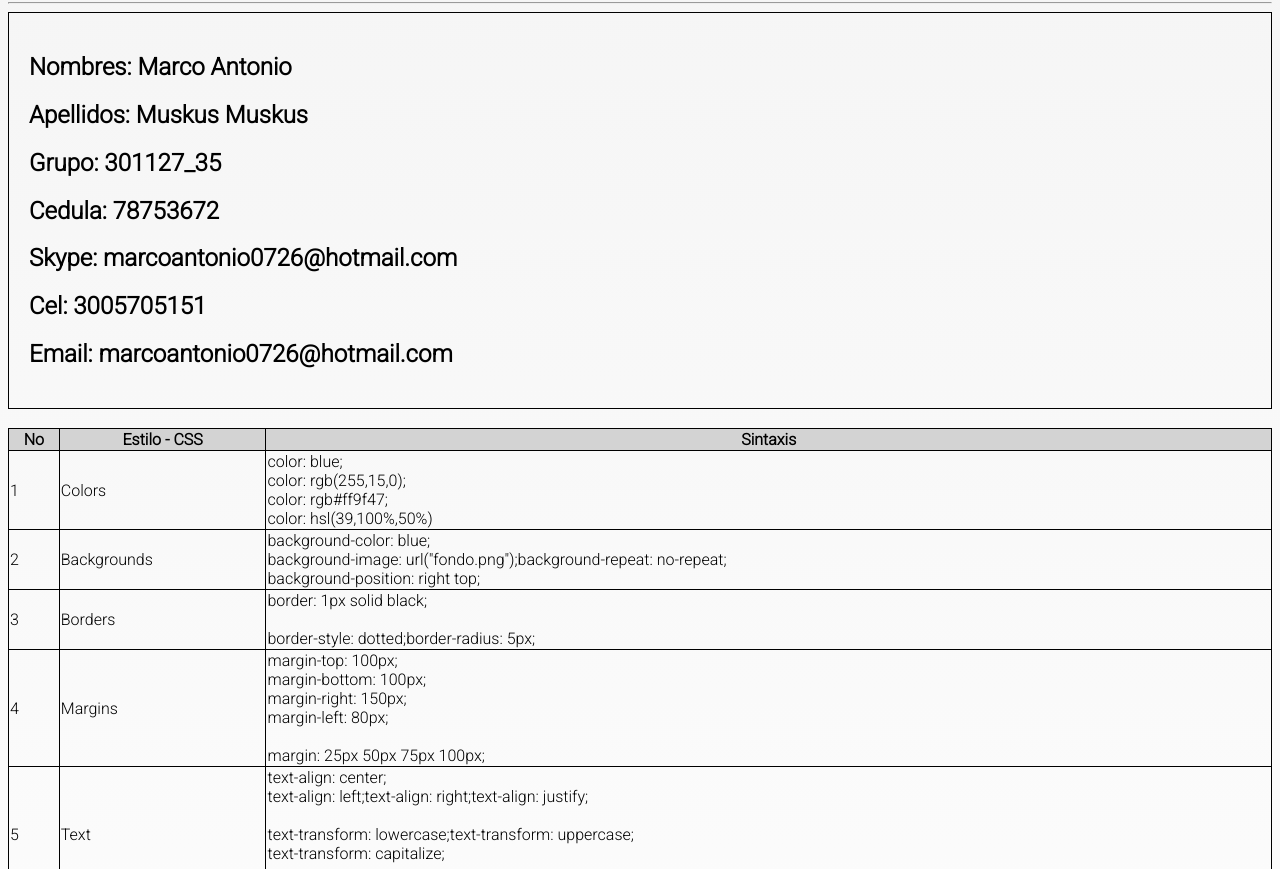
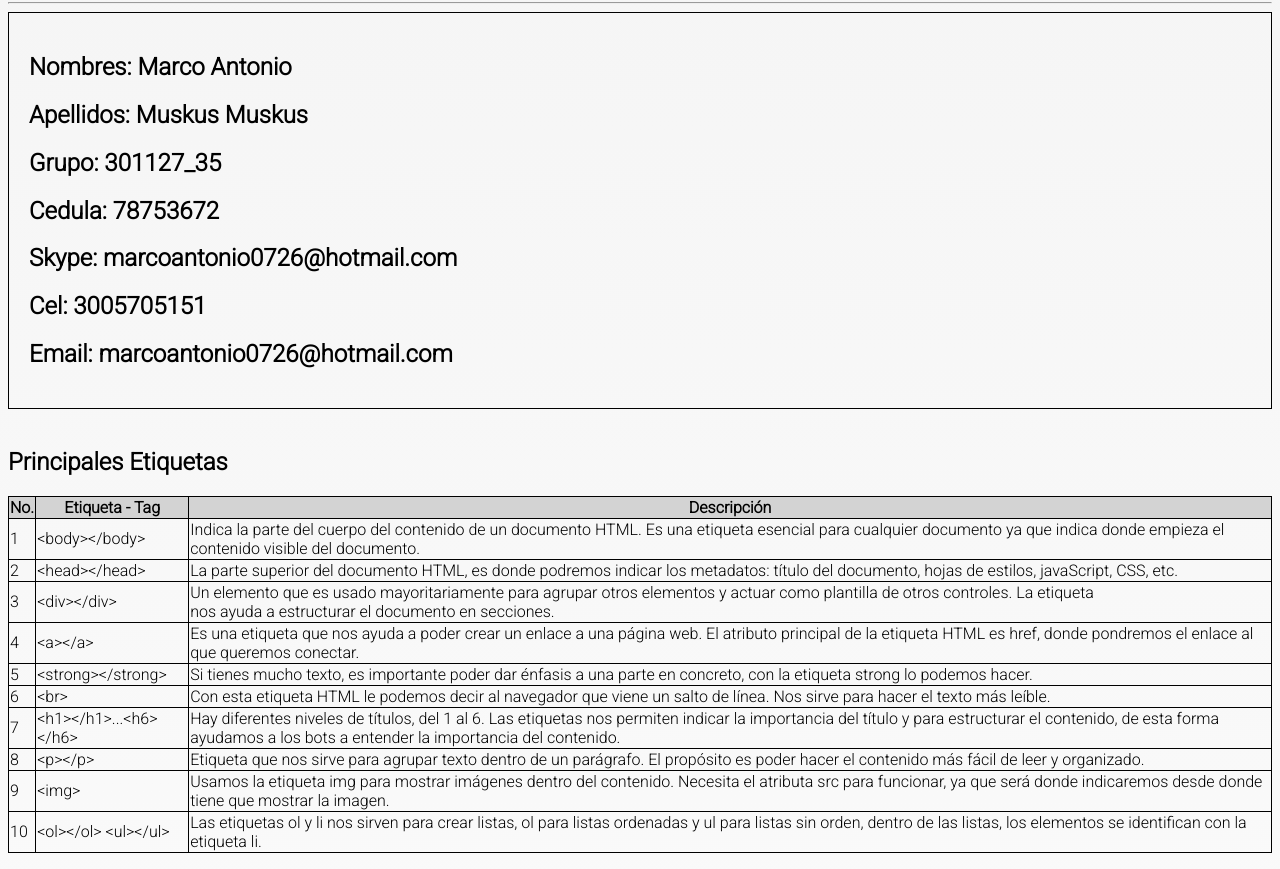
Before and after one commit to juanmuskus/unadweb2020, a plain HTML site: page index.html in a window 1280 px wide. Shown: the part 83-952 px from the top of the page. Drawn offline with Linux system fonts and the light colour scheme.

Commit message:
Add files via upload

```diff
--- a/estilo.css
+++ b/estilo.css
@@ -29,7 +29,15 @@ table{
     border-collapse: collapse;
     width: 100%;
 }
+footer{
+    text-align: center;
+}
+
 
 table tr:hover {
     background-color: LIGHTCYAN;
 }
+
+#titags{
+    width: 150px;
+}
--- a/index.html
+++ b/index.html
@@ -20,6 +20,71 @@
         <h2>Email: marcoantonio0726@hotmail.com</h2>
     </section><br>
     <section>
+      <h2>Principales Etiquetas</h2>
+      <table>
+        <thead>
+          <tr>
+            <th>No.</th>
+            <th  id="titags">Etiqueta - Tag</th>
+            <th>Descripción</th>
+          </tr>
+        </thead>
+        <tbody>
+          <tr>
+            <td>1</td>
+            <td>&lt;body&gt;&lt;/body&gt;</td>
+            <td>Indica la parte del cuerpo del contenido de un documento HTML. Es una etiqueta esencial para cualquier documento ya que indica donde empieza el contenido visible del documento.</td>
+          </tr>
+          <tr>
+            <td>2</td>
+            <td>&lt;head&gt;&lt;/head&gt;</td>
+            <td>La parte superior del documento HTML, es donde podremos indicar los metadatos: título del documento, hojas de estilos, javaScript, CSS, etc.</td>
+          </tr>
+          <tr>
+            <td>3</td>
+            <td>&lt;div&gt;&lt;/div&gt;</td>
+            <td>Un elemento que es usado mayoritariamente para agrupar otros elementos y actuar como plantilla de otros controles. La etiqueta <div> nos ayuda a estructurar el documento en secciones.</td>
+          </tr>
+          <tr>
+            <td>4</td>
+            <td>&lt;a&gt;&lt;/a&gt;</td>
+            <td>Es una etiqueta que nos ayuda a poder crear un enlace a una página web. El atributo principal de la etiqueta HTML es href, donde pondremos el enlace al que queremos conectar.</td>
+          </tr>
+          <tr>
+            <td>5</td>
+            <td>&lt;strong&gt;&lt;/strong&gt;</td>
+            <td>Si tienes mucho texto, es importante poder dar énfasis a una parte en concreto, con la etiqueta strong lo podemos hacer.</td>
+          </tr>
+          <tr>
+            <td>6</td>
+            <td>&lt;br&gt;</td>
+            <td>Con esta etiqueta HTML le podemos decir al navegador que viene un salto de línea. Nos sirve para hacer el texto más leíble.</td>
+          </tr>
+          <tr>
+            <td>7</td>
+            <td>&lt;h1&gt;&lt;/h1&gt;...&lt;h6&gt;&lt;/h6&gt;</td>
+            <td>Hay diferentes niveles de títulos, del 1 al 6. Las etiquetas <H + número> nos permiten indicar la importancia del título y para estructurar el contenido, de esta forma ayudamos a los bots a entender la importancia del contenido.</td>
+          </tr>
+          <tr>
+            <td>8</td>
+            <td>&lt;p&gt;&lt;/p&gt;</td>
+            <td>Etiqueta que nos sirve para agrupar texto dentro de un parágrafo. El propósito es poder hacer el contenido más fácil de leer y organizado.</td>
+          </tr>
+          <tr>
+            <td>9</td>
+            <td>&lt;img&gt;</td>
+            <td>Usamos la etiqueta img para mostrar imágenes dentro del contenido. Necesita el atributa src para funcionar, ya que será donde indicaremos desde donde tiene que mostrar la imagen.</td>
+          </tr>
+          <tr>
+            <td>10</td>
+            <td>&lt;ol&gt;&lt;/ol&gt; &lt;ul&gt;&lt;/ul&gt;</td>
+            <td>Las etiquetas ol y li nos sirven para crear listas, ol para listas ordenadas y ul para listas sin orden, dentro de las listas, los elementos se identifican con la etiqueta li.</td>
+          </tr>
+        </tbody>
+        </table>
+    </section><br>
+    <section>
+      <h2>CSS</h2>
         <table>
             <thead>
               <tr>
@@ -101,6 +166,10 @@
               </tr>
             </tbody>
             </table>
-    </section>
-</body>
+    </section><br><hr><br>
+  <footer>
+    <small>Desarrollado por <b>Marco Muskus</b></small><br>
+    <small>Prog. Web - Ing. Sistemas - UNAD - 2020</small><br><br>
+  </footer>
+  </body>
 </html>
```
